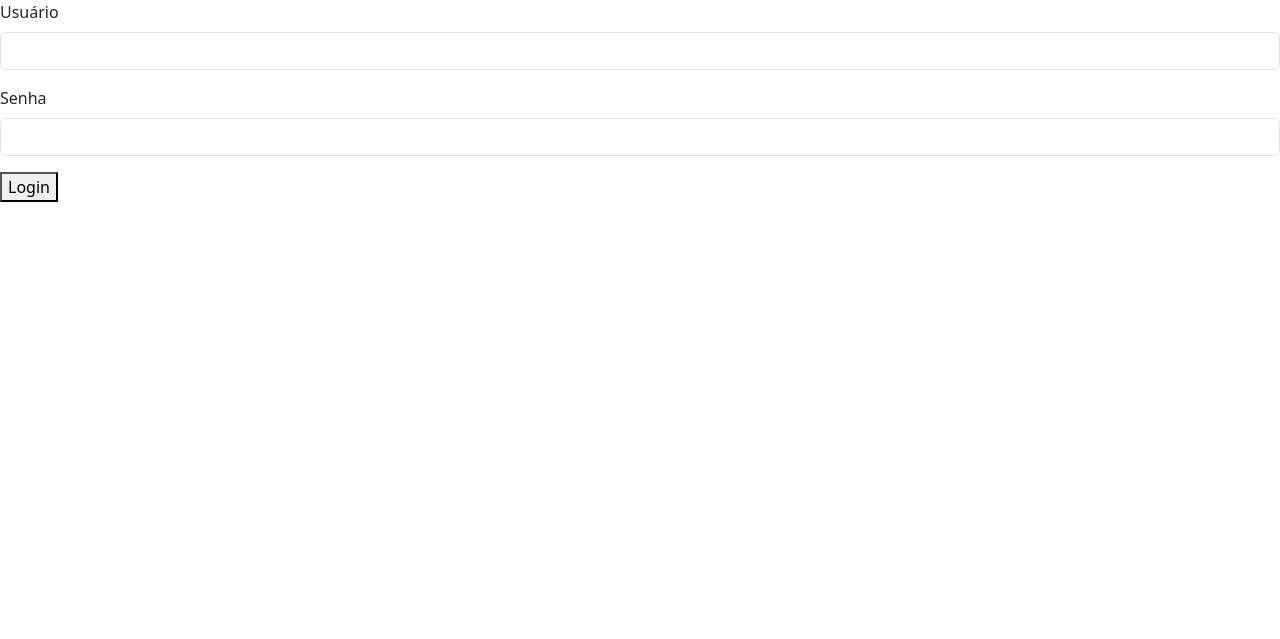
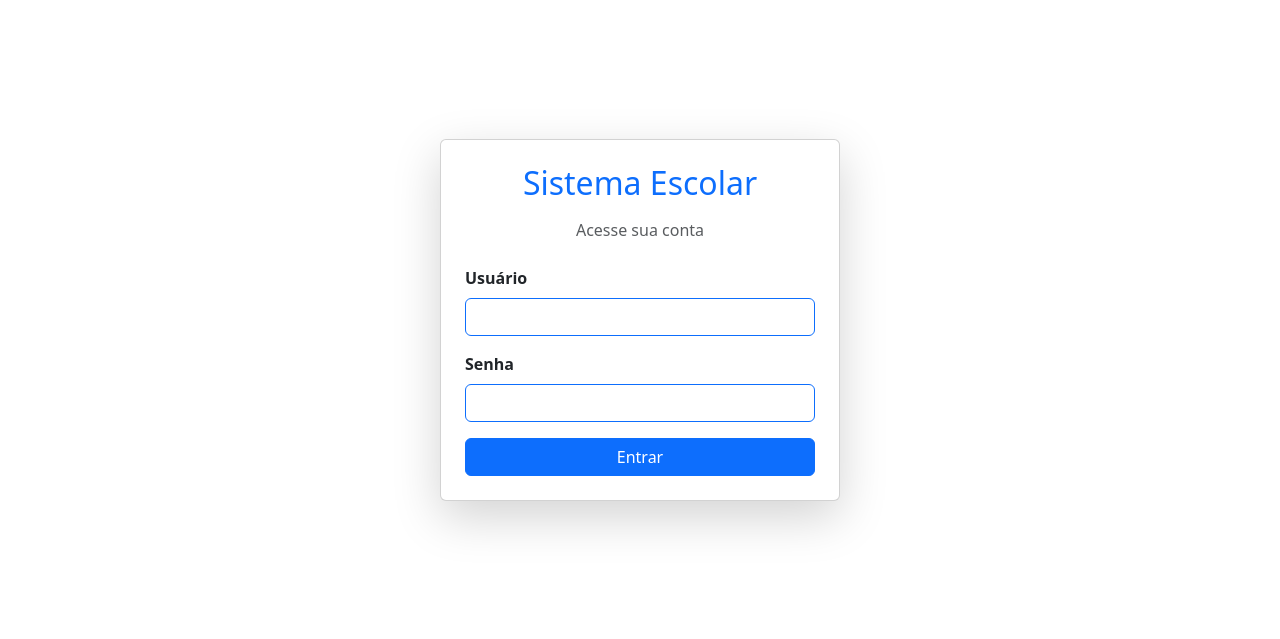
Before and after one commit to Caio-Mizohata/Django-School, a Django app: page /login/ in a window 1280 px wide. Shown: the top 639 px of the page. Run offline with Django 5.2, Linux system fonts and the light colour scheme.

Commit message:
Added Bootstrap style for Login Page

```diff
--- a/core/templates/auth/login.html
+++ b/core/templates/auth/login.html
@@ -1,19 +1,22 @@
 {% extends "core/base.html" %}
 
 {% block content %}
+<div class="container d-flex justify-content-center align-items-center" style="min-height: 80vh;">
+    <div class="card shadow-lg p-4" style="width: 100%; max-width: 400px;">
+        <h2 class="text-primary text-center mb-3">Sistema Escolar</h2>
+        <p class="text-muted text-center mb-4">Acesse sua conta</p>
         <form method="post" autocomplete="off">
             {% csrf_token %}
             <div class="mb-3">
-        <label for="username" class="form-label">Usuário</label>
-        <input type="username" class="form-control" id="username" name="username" value="{{ username }}" required>
+                <label for="username" class="form-label fw-bold">Usuário</label>
+                <input type="text" class="form-control border-primary" id="username" name="username" value="{{ username }}" required>
             </div>
             <div class="mb-3">
-        <label for="password" class="form-label">Senha</label>
-        <input type="password" class="form-control" id="password" name="password" required value="{{ password }}">
+                <label for="password" class="form-label fw-bold">Senha</label>
+                <input type="password" class="form-control border-primary" id="password" name="password" value="{{ password }}" required>
             </div>
-    <button type="submit">Login</button>
-
-
+            <button type="submit" class="btn btn-primary w-100">Entrar</button>
         </form>
-
+    </div>
+</div>
 {% endblock %}
```
Lines whose indentation alone changed are shown as unchanged.
